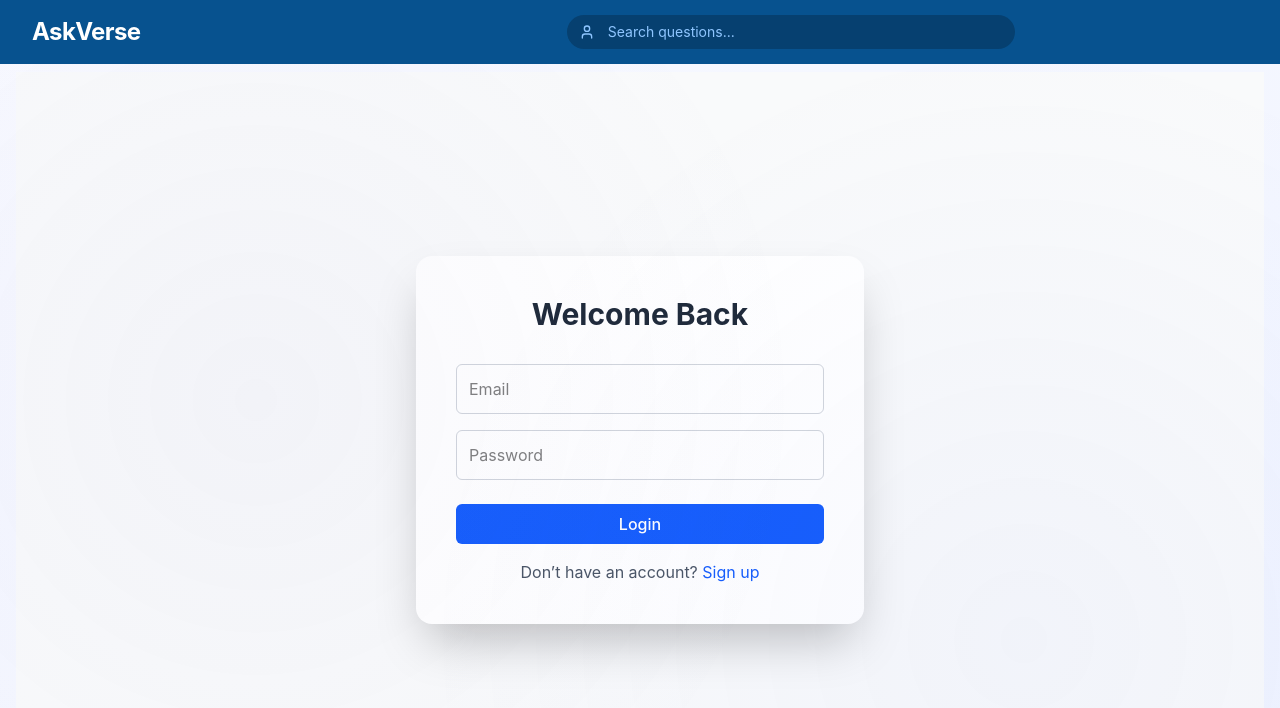
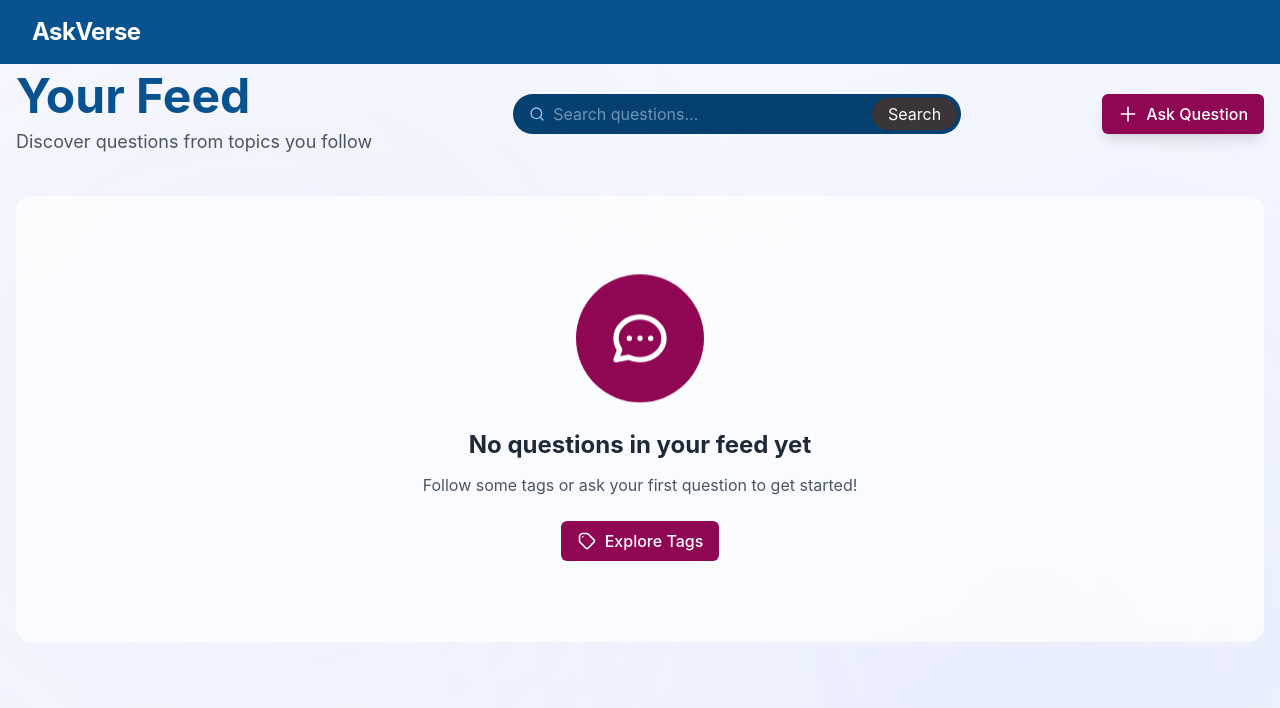
Before and after one commit to himansh025/AskVerse, a React (Vite) app in the folder frontend/: page / in a window 1280 px wide. Before the commit this address led to /login. Shown: the top 708 px of the page. Built offline with nearby package versions, Linux system fonts and the light colour scheme; no server answers.

Commit message:
post shows in homepage without login

```diff
--- a/frontend/src/App.tsx
+++ b/frontend/src/App.tsx
@@ -61,8 +61,8 @@ export default function App() {
         <Routes>
           <Route path="/login" element={<LoginPage />} />
           <Route path="/signup" element={<SignupPage />} />
+            <Route path="/" element={<FeedPage />} />
           <Route element={<ProtectedRoute />}>
-            <Route path="/" element={<FeedPage />} />
             <Route path="/ask" element={<AskQuestionPage />} />
             <Route path="/question/:id" element={<QuestionDetailsPage />} />
             <Route path="/tags" element={<TagsPage />} />
--- a/frontend/src/components/Navbar.tsx
+++ b/frontend/src/components/Navbar.tsx
@@ -3,7 +3,7 @@ import { Link, useNavigate, useLocation } from 'react-router-dom';
 import { logout } from '../features/auth/authSlice.ts';
 import { useDispatch, useSelector } from 'react-redux';
 import { useState, useEffect } from 'react';
-import { Menu, X, LogOut, User as Search } from 'lucide-react';
+import { Menu, X, LogOut } from 'lucide-react';
 
 export default function Navbar() {
   const { user } = useSelector((state: any) => state.auth);
@@ -52,7 +52,8 @@ export default function Navbar() {
 
           {/* Desktop Menu */}
           <div className="hidden md:block">
-            <div className="ml-10 flex items-baseline space-x-4">
+            <div className="ml-10  flex items-baseline space-x-4">
+              {/* <Link to="/login" className={`px-3 py-2 rounded-md text-sm font-medium transition-colors ${isActive('/login')}`}>Login</Link>                               */}
               {user && (
                 <>
                   <Link to="/" className={`px-3 py-2 rounded-md text-sm font-medium transition-colors ${isActive('/')}`}>Home</Link>
@@ -60,20 +61,6 @@ export default function Navbar() {
                   <Link to="/tags" className={`px-3 py-2 rounded-md text-sm font-medium transition-colors ${isActive('/tags')}`}>Tags</Link>
                 </>
               )}
-            </div>
-          </div>
-
-          {/* Search Bar (Desktop) */}
-          <div className="hidden md:block flex-1 max-w-md mx-8">
-            <div className="relative">
-              <div className="absolute inset-y-0 left-0 pl-3 flex items-center pointer-events-none">
-                <Search size={16} className="text-blue-300" />
-              </div>
-              <input
-                type="text"
-                className="block w-full pl-10 pr-3 py-1.5 border border-transparent rounded-full leading-5 bg-[#064070] text-blue-100 placeholder-blue-300 focus:outline-none focus:bg-white focus:text-gray-900 focus:placeholder-gray-500 sm:text-sm transition-colors duration-200"
-                placeholder="Search questions..."
-              />
             </div>
           </div>
 
@@ -131,51 +118,32 @@ export default function Navbar() {
         className={`absolute top-16 left-0 w-full bg-[#07528f] shadow-xl z-50 md:hidden transform transition-transform duration-300 origin-top ${isOpen ? 'scale-y-100 opacity-100' : 'scale-y-0 opacity-0'
           }`}
       >
-        <div className="px-2 pt-2 pb-3 space-y-1 sm:px-3 border-t border-white/10">
-          {user && (
+        <div className="px-2 pt-2 pb-3 space-y-1 flex text-end flex-col  sm:px-3 border-t border-white/10">
+          {user && user.name ? (
             <>
               <Link to="/" className={`block px-3 py-2 rounded-md text-base font-medium ${isActive('/')}`}>Home</Link>
               <Link to="/ask" className={`block px-3 py-2 rounded-md text-base font-medium ${isActive('/ask')}`}>Ask</Link>
               <Link to="/tags" className={`block px-3 py-2 rounded-md text-base font-medium ${isActive('/tags')}`}>Tags</Link>
+              <Link to="/profile" className="block px-3 py-2 rounded-md text-base font-medium text-blue-100 hover:text-white hover:bg-white/10">Profile</Link>
+              <button
+                onClick={handleLogout}
+                className="flex justify-end  text-left block px-3 py-2 rounded-md text-base font-medium text-blue-100 hover:text-white hover:bg-white/10"
+              >
+                Logout
+              </button>
             </>
-          )}
-          {user && (
-            <div className="my-4 px-3">
-              <div className="relative">
-                <div className="absolute inset-y-0 left-0 pl-3 flex items-center pointer-events-none">
-                  <Search size={16} className="text-blue-300" />
-                </div>
-                <input
-                  type="text"
-                  className="block w-full pl-10 pr-3 py-2 border border-transparent rounded-md leading-5 bg-[#064070] text-blue-100 placeholder-blue-300 focus:outline-none focus:bg-white focus:text-gray-900 focus:placeholder-gray-500 sm:text-sm"
-                  placeholder="Search..."
-                />
-              </div>
-            </div>
+          ) : (
+            <>
+              <Link to="/login" className={`px-3 py-2 rounded-md text-sm font-medium transition-colors ${isActive('/login')}`}>Login</Link>
+              <Link to="/singup" className={`px-3 py-2 rounded-md text-sm font-medium transition-colors ${isActive('/singup')}`}>Singup</Link>
+            </>
           )}
           {user ? (
             <div className="pt-4 pb-3 border-t border-white/10">
               <div className="flex items-center px-5 mb-3">
-                <div className="flex-shrink-0">
-                  <img
-                    className="h-10 w-10 rounded-full border-2 border-white/30"
-                    src={`https://ui-avatars.com/api/?name=${user.name}&background=random&color=fff`}
-                    alt=""
-                  />
-                </div>
-                <div className="ml-3">
-                  <div className="text-base font-medium leading-none text-white">{user.name}</div>
-                  <div className="text-sm font-medium leading-none text-blue-200 mt-1">{user.email}</div>
-                </div>
               </div>
               <div className="space-y-1 px-2">
-                <Link to="/profile" className="block px-3 py-2 rounded-md text-base font-medium text-blue-100 hover:text-white hover:bg-white/10">Your Profile</Link>
-                <button
-                  onClick={handleLogout}
-                  className="w-full text-left block px-3 py-2 rounded-md text-base font-medium text-blue-100 hover:text-white hover:bg-white/10"
-                >
-                  Sign out
-                </button>
+
               </div>
             </div>
           ) : null}
--- /dev/null
+++ b/frontend/src/components/SearchBar.tsx
@@ -0,0 +1,36 @@
+import { Search } from "lucide-react";
+import { useState } from "react";
+
+export const SearchBar = ({ onSearch }: { onSearch: (query: string) => void }) => {
+  const [searchQuery, setSearchQuery] = useState("");
+
+  const handleClick = () => {
+    onSearch(searchQuery.trim());
+  };
+
+  return (
+    <div className="hidden md:block flex-1 max-w-md mx-8">
+      <div className="relative">
+        <Search
+          size={16}
+          className="absolute left-4 top-1/2 -translate-y-1/2 text-blue-300"
+        />
+
+        <input
+          type="text"
+          value={searchQuery}
+          onChange={(e) => setSearchQuery(e.target.value)}
+          placeholder="Search questions..."
+          className="w-full h-10 pl-10 pr-24 rounded-full bg-[#064070] text-blue-100 focus:outline-none"
+        />
+
+        <button
+          onClick={handleClick}
+          className="absolute right-1 top-1 bottom-1 px-4 rounded-full bg-[#3b3438ff] text-white flex items-center"
+        >
+          Search
+        </button>
+      </div>
+    </div>
+  );
+};
--- a/frontend/src/pages/FeedPage.tsx
+++ b/frontend/src/pages/FeedPage.tsx
@@ -7,6 +7,7 @@ import axiosInstance from '../config/api.ts';
 import QuestionList from '../features/questions/QuestionList.tsx';
 import Loader from '../components/Loader.tsx';
 import Button from '../components/Button.tsx';
+import { SearchBar } from '../components/SearchBar.tsx';
 
 export default function FeedPage() {
   const [feed, setFeed] = useState<any[]>([]);
@@ -14,6 +15,9 @@ export default function FeedPage() {
   const { user, token } = useSelector((state: any) => state.auth);
   const dispatch = useDispatch();
   const navigate = useNavigate();
+  const [allFeed, setAllFeed] = useState<any[]>([]);
+  const [searchQuery, setSearchQuery] = useState("");
+  const [isSearch, setIsSearch] = useState(false);
 
   useEffect(() => {
     const loadUser = async () => {
@@ -41,35 +45,66 @@ export default function FeedPage() {
 
 
   useEffect(() => {
-    const loadFeed = async () => {
-      if (!user?.id) return;                 // wait for user
+    const loadUserFeed = async () => {
+      if (!user?.id) return;
       setIsLoading(true);
       try {
         const { data } = await axiosInstance.get(
           `/api/v1/feed/${user.id}?page=0&size=10`
         );
-        // Extract feed data from ApiResponse wrapper
         const feedData = data.data || data;
+        setAllFeed(feedData);
         setFeed(feedData);
       } catch (err) {
-        console.error('Error fetching feed:', err);
-        // Fallback to all questions if feed fails
-        // try {
-        //   const { data } = await axiosInstance.get(
-        //     `/api/v1/questions/all?page=0&size=10`
-        //   );
-        //   const questionsData = data.data || data;
-        //   setFeed(questionsData);
-        // } catch (fallbackErr) {
-        //   console.error('Error fetching questions:', fallbackErr);
-        // }
+        console.error(err);
       } finally {
         setIsLoading(false);
       }
     };
 
-    loadFeed();
-  }, [user?.id]);
+    const loadFeed = async () => {
+      setIsLoading(true);
+      try {
+        const { data } = await axiosInstance.get(
+          `/api/v1/questions/all?page=0&size=10`
+        );
+        const feedData = data.data || data;
+        setAllFeed(feedData);
+        setFeed(feedData);
+      } catch (err) {
+        console.error(err);
+      } finally {
+        setIsLoading(false);
+      }
+    };
+
+    if (user) {
+      loadUserFeed();
+    } else {
+      loadFeed();
+    }
+  }, [user]);
+
+
+  useEffect(() => {
+    if (!searchQuery.trim()) {
+      setFeed(allFeed);
+      setIsSearch(false);
+      return;
+    }
+
+    setIsSearch(true);
+
+    const filtered = allFeed.filter((q) =>
+      q.title.toLowerCase().includes(searchQuery.toLowerCase())
+    );
+
+    setFeed(filtered);
+  }, [searchQuery, allFeed]);
+
+  const handleSearch = (query: string) => {
+    setSearchQuery(query);
+  };
 
 
   if (isLoading) {
@@ -89,6 +124,9 @@ export default function FeedPage() {
             <h1 className="text-5xl font-bold  mb-2" style={{ color: '#07528f' }}>Your Feed</h1>
             <p className="text-gray-600 text-lg">Discover questions from topics you follow</p>
           </div>
+          <SearchBar onSearch={handleSearch} />
+
+
           <Button
             onClick={() => navigate('/ask')}
             className="hover:to-pink-700 shadow-lg flex items-center gap-2 " style={{ backgroundColor: "#8f0752" }}
```
Also changed, not shown: 2 other files (tests, documents, lock files or other folders).
